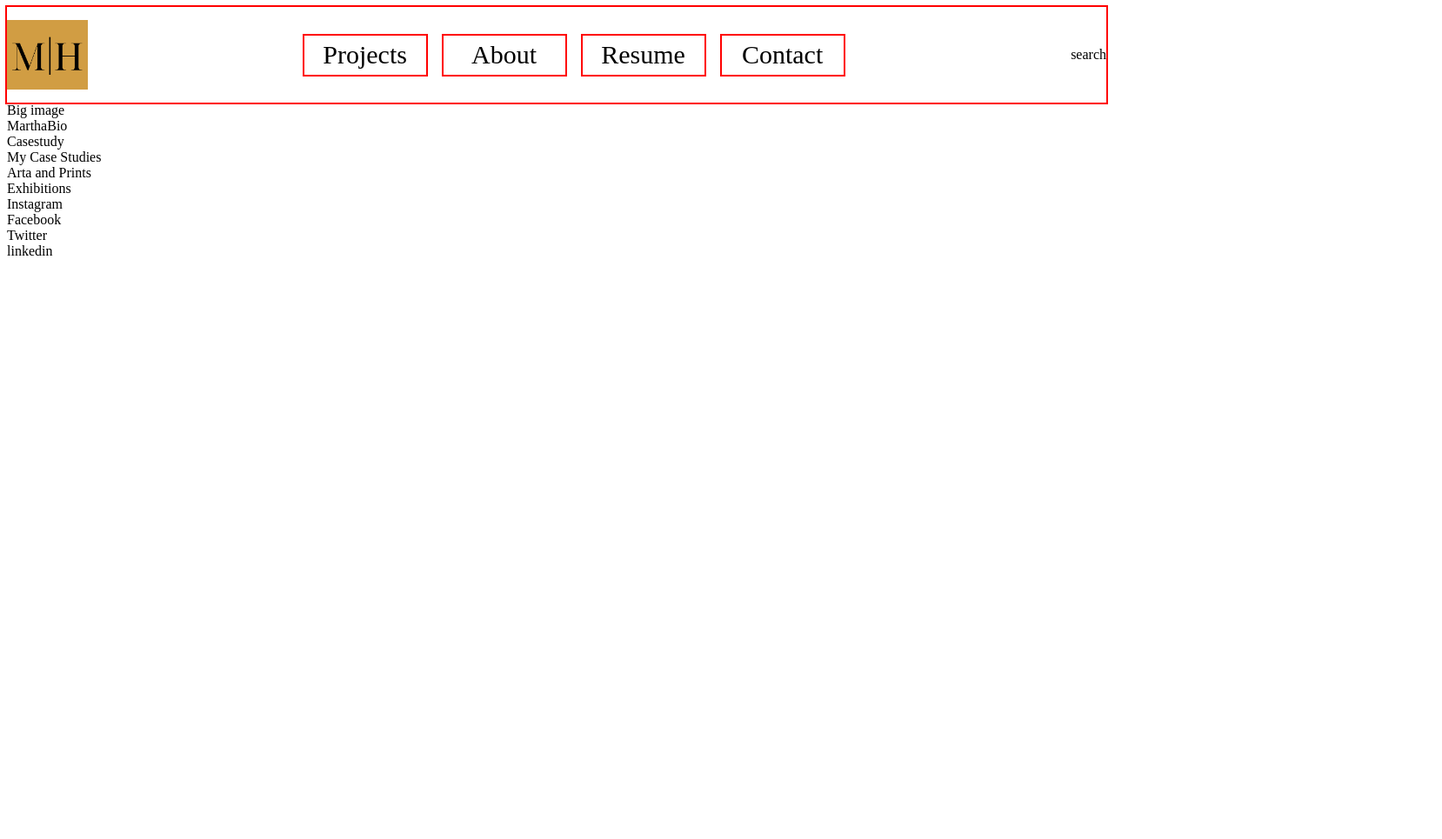
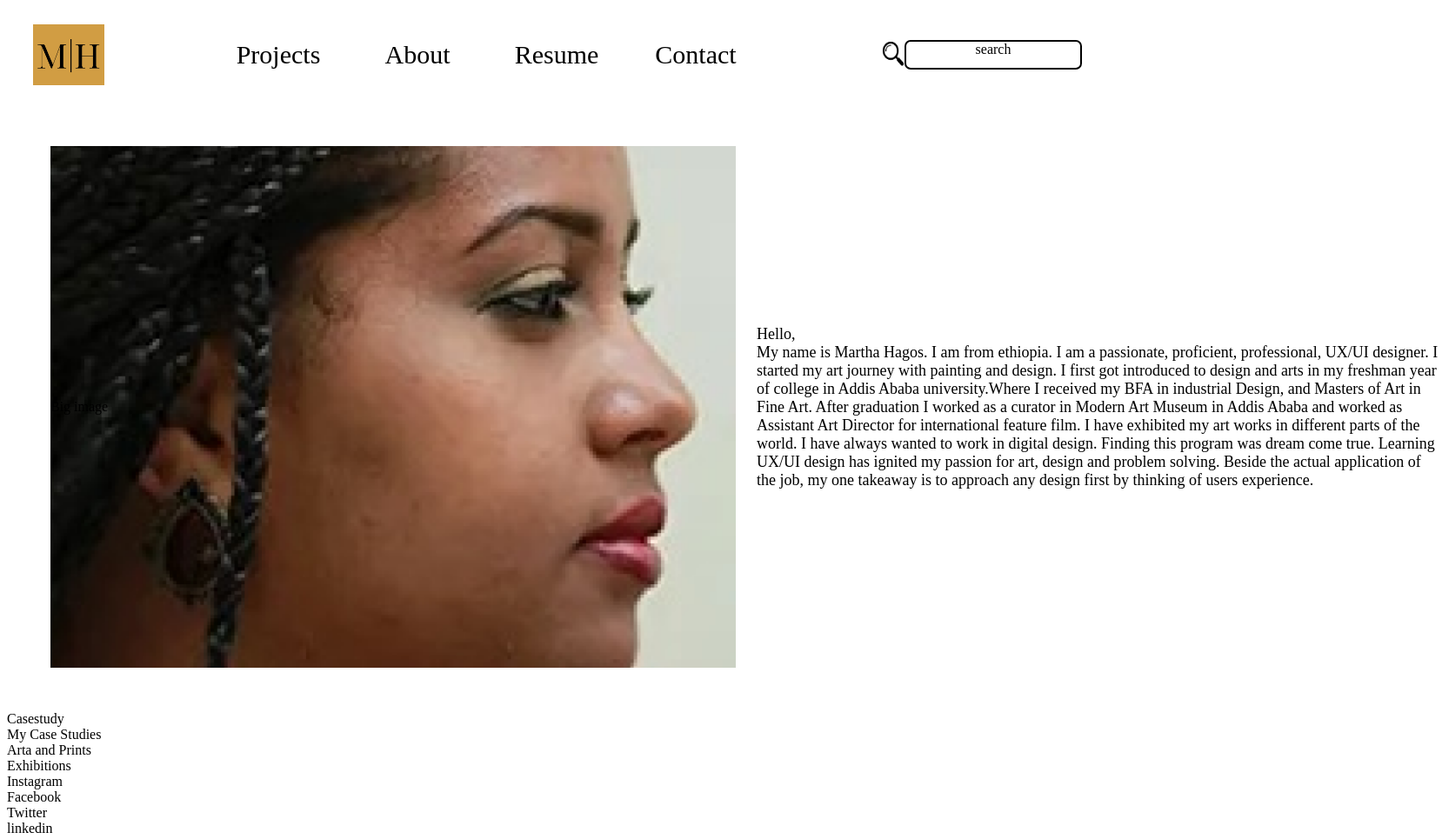
Before and after one commit to Marthinaart/UX_UI_HW_18, a plain HTML site: page index.html in a window 1280 px wide. Shown: the whole page at 87% size, 1658 px wide, since content can reach past the window. Before the commit the page ends 800 px from the top, so only its background shows below. Drawn offline with Linux system fonts and the light colour scheme.

Commit message:
updatemyhomepage

```diff
--- a/css/style.css
+++ b/css/style.css
@@ -2,16 +2,13 @@
     justify-content: space-between;
     height: 110px;
     align-items: center;
-    outline: 2px solid red;
     }
 
     .myLogo{
-        width: 80px;
-        height: 80px;
+        width: 70px;
+        height: 70px;
         display: flex;
-        background-size: cover;
-        background-repeat: no-repeat;
-        background-position: center;
+        margin-left: 30px;
      }
 
     .primaryNav{
@@ -22,7 +19,6 @@
     #project{
         margin: 10px;
         padding: 5px;
-        outline: 2px solid red;
         width: 130px;
         height: 35px;
         display: flex;
@@ -34,7 +30,6 @@
      #about{
          margin: 10px;
          padding: 5px;
-         outline: 2px solid red;
          width: 130px;
         height: 35px;
         display: flex;
@@ -46,7 +41,6 @@
       #resume{
           margin: 10px;
           padding: 5px;
-          outline: 2px solid red;
           width: 130px;
         height: 35px;
         display: flex;
@@ -57,7 +51,6 @@
        #contact{
            margin: 10px;
            padding: 5px;
-           outline: 2px solid red;
            width: 130px;
         height: 35px;
         display: flex;
@@ -65,3 +58,41 @@
         justify-content: center;
         font-size: 30px;
         }
+
+    .search{
+        margin-right: 30px;
+        outline: 2px solid black;
+        width: 200px;
+        height: 30px;
+        border-radius: 5px;
+       text-align: center;
+    }
+    .searchgrp{
+        display: flex;
+    }
+    .mainContent{
+        display: flex;
+        height: 600px;
+        width: 1600px;
+        justify-content: space-between;
+        align-content: center;
+        margin: 50px;
+    }
+     #imageBigmartha{
+         display: flex;
+         height: 600px;
+         width: 788px;
+         background-image: url("../images/IMG_7075\ 1.png");
+         background-position: center;
+         background-repeat: no-repeat;
+         background-size: cover;
+         align-items:center;
+     }
+     #marthaBio{
+        display: flex;
+        height: 600px;
+        width: 788px;
+        justify-content: center;
+        align-items: center;
+        font-size: large;
+    }
--- a/index.html
+++ b/index.html
@@ -21,14 +21,32 @@
                 </div>
             </div>
 
-            <div class="search">search
+            <div class="searchgrp">
+                <img src="/images/searchlogo.png" width="30" height="30">
+                <div class="search">search
+                </div>
             </div>
+
+
         </nav>
         <section class="mainContent">
             <div id="imageBigmartha">Big image
             </div>
-            <div id="marthaBio">MarthaBio
+            <div id="marthaBio">Hello,<br>
+
+                My name is Martha Hagos. I am from ethiopia. I am a passionate, proficient, professional, UX/UI designer.
+
+                I started my art journey with painting and design. I first got introduced to design and arts in my freshman year of college in Addis Ababa university.Where I received my BFA in industrial Design, and Masters of Art in Fine Art. After graduation I worked as a curator in Modern Art Museum in Addis Ababa and worked as Assistant Art Director for international feature film. I have exhibited my art works in different parts of the world.
+
+                I have always wanted to work in digital design. Finding this program was dream come true. Learning UX/UI design has ignited my passion for art, design and problem solving.
+
+                Beside the actual application of the job, my one takeaway is to approach any design first by thinking of users experience.
+
             </div>
+
+        </section>
+        <section class="subContent">
+
             <div id="caseStudy">Casestudy
             </div>
             <div class="button project">My Case Studies
```
Also changed, not shown: images/IMG_7075 1.png (added), images/searchlogo.png (added), 2 other files.
